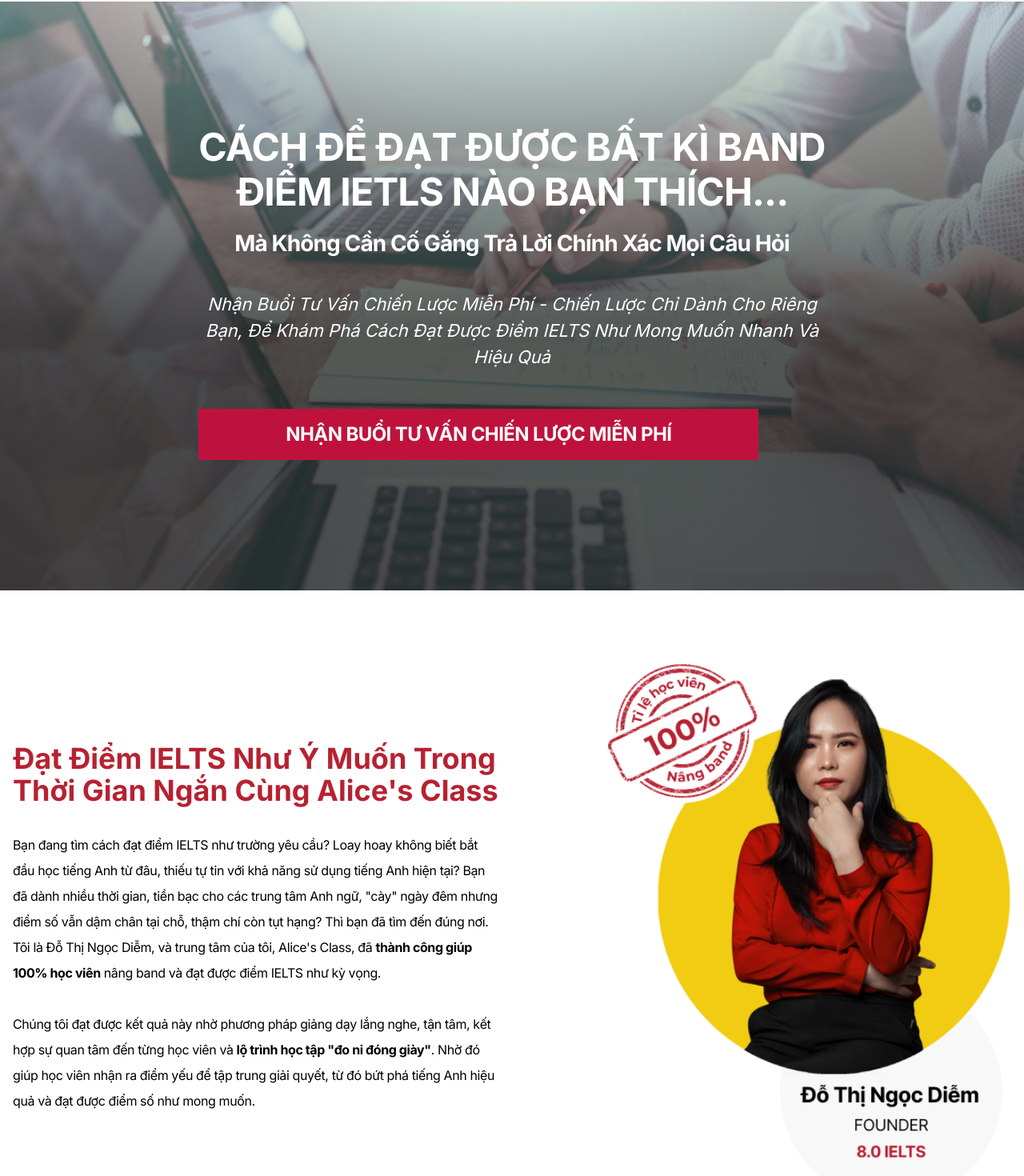
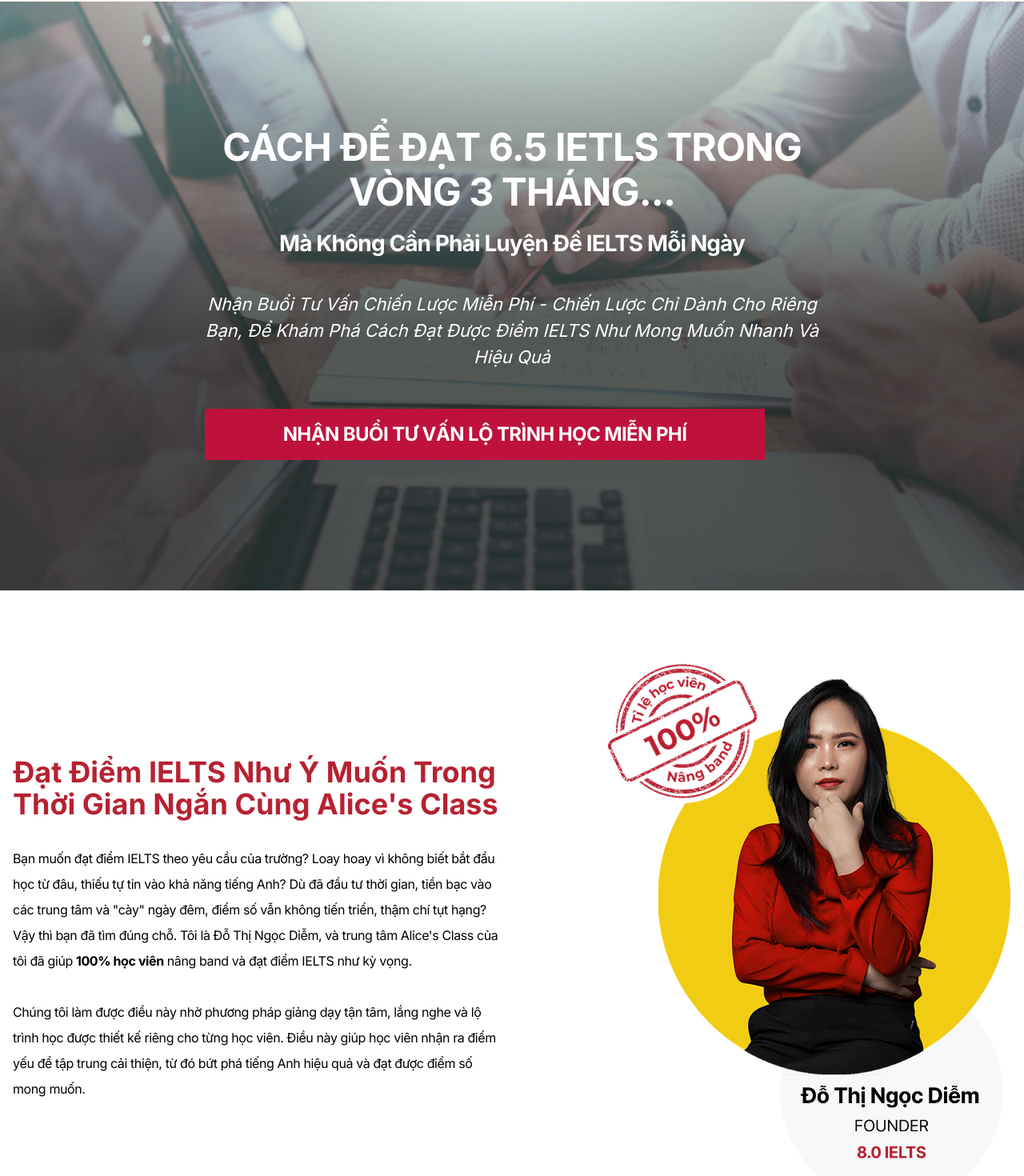
Before and after one commit to UyLeQuoc/alice-s-class, a Next.js app: page / in a window 1280 px wide. Shown: the part 100-1570 px from the top of the page at 80% size. Built offline with nearby package versions, Linux system fonts and the light colour scheme.

Commit message:
Update consultation button text for consistency and clarity across sections

```diff
--- a/src/components/home/alice-class-hero-section.tsx
+++ b/src/components/home/alice-class-hero-section.tsx
@@ -12,10 +12,10 @@ export const AliceClassHeroSection: React.FC = () => {
               Đạt Điểm IELTS Như Ý Muốn Trong Thời Gian Ngắn Cùng Alice&apos;s Class
             </div>
             <div className="mt-8 text-[16px] tracking-tight leading-8">
-              Bạn đang tìm cách đạt điểm IELTS như trường yêu cầu? Loay hoay không biết bắt đầu học tiếng Anh từ đâu, thiếu tự tin với khả năng sử dụng tiếng Anh hiện tại? Bạn đã dành nhiều thời gian, tiền bạc cho các trung tâm Anh ngữ, &quot;cày&quot; ngày đêm nhưng điểm số vẫn dậm chân tại chỗ, thậm chí còn tụt hạng? Thì bạn đã tìm đến đúng nơi. Tôi là Đỗ Thị Ngọc Diễm, và trung tâm của tôi, Alice&apos;s Class, đã <span className="font-bold">thành công giúp 100% học viên</span> nâng band và đạt được điểm IELTS như kỳ vọng.
+              Bạn muốn đạt điểm IELTS theo yêu cầu của trường? Loay hoay vì không biết bắt đầu học từ đâu, thiếu tự tin vào khả năng tiếng Anh? Dù đã đầu tư thời gian, tiền bạc vào các trung tâm và &quot;cày&quot; ngày đêm, điểm số vẫn không tiến triển, thậm chí tụt hạng? Vậy thì bạn đã tìm đúng chỗ. Tôi là Đỗ Thị Ngọc Diễm, và trung tâm Alice&apos;s Class của tôi đã giúp <span className="font-bold">100% học viên</span> nâng band và đạt điểm IELTS như kỳ vọng.
               <br />
               <br />
-              Chúng tôi đạt được kết quả này nhờ phương pháp giảng dạy lắng nghe, tận tâm, kết hợp sự quan tâm đến từng học viên và <span className="font-bold">lộ trình học tập &quot;đo ni đóng giày&quot;</span>. Nhờ đó giúp học viên nhận ra điểm yếu để tập trung giải quyết, từ đó bứt phá tiếng Anh hiệu quả và đạt được điểm số như mong muốn.
+              Chúng tôi làm được điều này nhờ phương pháp giảng dạy tận tâm, lắng nghe và lộ trình học được thiết kế riêng cho từng học viên. Điều này giúp học viên nhận ra điểm yếu để tập trung cải thiện, từ đó bứt phá tiếng Anh hiệu quả và đạt được điểm số mong muốn.
             </div>
           </div>
         </div>
@@ -23,18 +23,38 @@ export const AliceClassHeroSection: React.FC = () => {
         {/* Founder Card Section */}
 
         <div className="
-          col-start-8
-          col-span-5
-        max-md:col-span-12">
+          col-start-8 col-span-5
+          max-md:col-span-12
+          relative flex justify-center items-center">
+          <div className="relative w-full aspect-square">
             <Image
-            src="/assets/person.png"
+              src="/assets/alice.jpg"
               alt="Alice's Class Founder"
               width={2000}
               height={2000}
-            className="object-cover rounded-lg"
+              className="object-cover rounded-lg w-full h-auto z-10"
               quality={100}
             />
+            {/* Khối nội dung tên + chức danh */}
+            {/* <div className="
+                absolute bottom-[10%] right-[10%]
+                md:bottom-[-13%] md:right-[5%]
+                max-sm:bottom-[-13%] max-sm:right-[20px]
+                lg:bottom-[-7%] lg:right-[2%]
+                text-center bg-[#F8F8F8] rounded-full aspect-square flex items-center justify-center flex-col p-8 -z-10">
+              <div className="text-[24px] font-bold mt-2 max-sm:text-[18px]">
+                Đỗ Thị Ngọc Diễm
               </div>
+              <div className="text-[18px] max-sm:text-[16px]">
+                FOUNDER
+              </div>
+              <div className="text-[18px] text-[#B62232] mt-1 font-bold max-sm:text-[16px]">
+                8.0 IELTS
+              </div>
+            </div> */}
+          </div>
+        </div>
+
       </div>
     </section>
   );
--- a/src/components/home/benefit-section.tsx
+++ b/src/components/home/benefit-section.tsx
@@ -90,7 +90,7 @@ export function BenefitSection() {
 
       {/* CTA Button */}
       <div className="flex flex-col self-center mt-8 max-w-full text-lg md:text-2xl tracking-tight text-center w-full lg:w-[700px] max-md:mt-10">
-        <CTAButton text="NHẬN BUỔI TƯ VẤN CHIẾN LƯỢC MIỄN PHÍ" />
+        <CTAButton text="NHẬN BUỔI TƯ VẤN LỘ TRÌNH HỌC MIỄN PHÍ" />
         <div className="self-center mt-2.5 leading-8 text-black max-md:max-w-full text-[18px] md:text-[20px] italic font-bold">
           Tìm hiểu cách bạn chắc chắn nâng được band điểm IELTS  và tự tin sử dụng tiếng Anh vào đời sống thường ngày
         </div>
--- a/src/components/home/consultation-section.tsx
+++ b/src/components/home/consultation-section.tsx
@@ -86,7 +86,7 @@ export interface ConsultationButtonProps {
               bold={content.bold}
             />
             <div className="flex flex-col self-center mt-8 max-w-full text-base md:text-lg tracking-tight text-center w-full lg:w-[700px] max-md:mt-10">
-              <CTAButton text="NHẬN BUỔI TƯ VẤN CHIẾN LƯỢC MIỄN PHÍ" />
+              <CTAButton text="NHẬN BUỔI TƯ VẤN LỘ TRÌNH HỌC MIỄN PHÍ" />
               <div className="self-center mt-2.5 leading-6 md:leading-8 text-black text-[16px] md:text-[18px] italic font-bold">
                 Tìm hiểu cách bạn chắc chắn nâng được band điểm IELTS và tự tin sử dụng tiếng Anh vào đời sống thường ngày
               </div>
--- a/src/components/home/contact-section.tsx
+++ b/src/components/home/contact-section.tsx
@@ -126,7 +126,7 @@ export const ContactFormSection: React.FC = () => {
           </div>
         </div>
         <div className="flex flex-col self-center mt-8 max-w-full text-lg md:text-2xl tracking-tight text-center w-full lg:w-[700px] max-md:mt-10">
-              <CTAButton text="NHẬN BUỔI TƯ VẤN CHIẾN LƯỢC MIỄN PHÍ" />
+              <CTAButton text="NHẬN BUỔI TƯ VẤN LỘ TRÌNH HỌC MIỄN PHÍ" />
               <div className="self-center mt-2.5 leading-8 text-black max-md:max-w-full text-[18px] md:text-[20px] italic font-bold">
                 Tìm hiểu cách bạn chắc chắn nâng được band điểm IELTS và tự tin sử dụng tiếng Anh vào đời sống thường ngày
               </div>
--- a/src/components/home/future-section.tsx
+++ b/src/components/home/future-section.tsx
@@ -30,7 +30,7 @@ export default function FutureSection() {
 
         {/* Right column with text content */}
         <div className="space-y-8 lg:col-span-6">
-          <h1 className="text-2xl md:text-4xl lg:text-5xl font-bold text-[#B62232] leading-tight">
+          <h1 className="text-2xl md:text-4xl lg:text-4xl font-bold text-[#B62232] leading-tight">
             Cuộc Sống Của Bạn Sẽ Thế Nào Nếu Đạt Được Điểm IELTS Mong Muốn
           </h1>
           <div className="space-y-6 text-gray-700">
@@ -50,7 +50,7 @@ export default function FutureSection() {
 
     </section>
     <div className="container flex flex-col self-center mt-8 max-w-full text-lg md:text-2xl tracking-tight text-center w-full lg:w-[700px] max-md:mt-10">
-      <CTAButton text="NHẬN BUỔI TƯ VẤN CHIẾN LƯỢC MIỄN PHÍ" />
+      <CTAButton text="NHẬN BUỔI TƯ VẤN LỘ TRÌNH HỌC MIỄN PHÍ" />
       <div className="self-center mt-2.5 leading-8 text-black max-md:max-w-full text-[18px] md:text-[20px] italic font-bold">
         Tìm hiểu cách bạn chắc chắn nâng được band điểm IELTS và tự tin sử dụng tiếng Anh vào đời sống thường ngày
       </div>
--- a/src/components/home/hero-section.tsx
+++ b/src/components/home/hero-section.tsx
@@ -19,19 +19,19 @@ export const HeroSection = () => {
         <h1 className="mb-4 md:mb-6 text-xl font-bold leading-tight tracking-tight sm:text-2xl md:text-3xl lg:text-4xl flex flex-col gap-4 md:gap-6">
           <div className="flex flex-col gap-1 md:gap-2">
           <span className="md:hidden block text-white text-wrap text-[24px] sm:text-[28px] md:text-[36px] lg:text-[48px]">
-              CÁCH ĐỂ ĐẠT ĐƯỢC BẤT KÌ BAND ĐIỂM IETLS NÀO BẠN THÍCH...
+              CÁCH ĐỂ ĐẠT 6.5 IETLS TRONG VÒNG 3 THÁNG...
             </span>
 
             <span className="hidden md:block text-white text-wrap text-[24px] sm:text-[28px] md:text-[36px] lg:text-[48px]">
-              CÁCH ĐỂ ĐẠT ĐƯỢC BẤT KÌ BAND
+              CÁCH ĐỂ ĐẠT 6.5 IETLS TRONG
             </span>
             <span className="hidden md:block text-white text-wrap text-[24px] sm:text-[28px] md:text-[36px] lg:text-[48px] mt-2">
-              ĐIỂM IETLS NÀO BẠN THÍCH...{" "}
+             VÒNG 3 THÁNG...{" "}
             </span>
           </div>
           <div className="flex flex-col gap-1 md:gap-2">
             <span className="text-white text-wrap text-[16px] sm:text-[18px] md:text-[24px] lg:text-[28px]">
-              Mà Không Cần Cố Gắng Trả Lời Chính Xác Mọi Câu Hỏi
+              Mà Không Cần Phải Luyện Đề IELTS Mỗi Ngày
             </span>
           </div>
         </h1>
@@ -42,7 +42,7 @@ export const HeroSection = () => {
         </p>
 
        <div className="flex flex-col self-center mt-8 max-w-full text-lg md:text-2xl tracking-tight text-center w-full lg:w-[700px] max-md:mt-10">
-                 <CTAButton text="NHẬN BUỔI TƯ VẤN CHIẾN LƯỢC MIỄN PHÍ" />
+                 <CTAButton text="NHẬN BUỔI TƯ VẤN LỘ TRÌNH HỌC MIỄN PHÍ" />
                </div>
       </div>
     </section>
--- a/src/components/home/testimonial-section.tsx
+++ b/src/components/home/testimonial-section.tsx
@@ -93,7 +93,7 @@ export const TestimonialsSection: React.FC = () => {
           ))}
         </div>
         <div className="flex flex-col self-center mt-8 max-w-full text-lg md:text-2xl tracking-tight text-center w-full lg:w-[700px] max-md:mt-10">
-          <CTAButton text="NHẬN BUỔI TƯ VẤN CHIẾN LƯỢC MIỄN PHÍ" />
+          <CTAButton text="NHẬN BUỔI TƯ VẤN LỘ TRÌNH HỌC MIỄN PHÍ" />
           <div className="self-center mt-2.5 leading-8 text-black max-md:max-w-full text-[18px] md:text-[20px] italic font-bold">
             Tìm hiểu cách bạn chắc chắn nâng được band điểm IELTS và tự tin sử dụng tiếng Anh vào đời sống thường ngày
           </div>
--- a/src/components/pop-up.tsx
+++ b/src/components/pop-up.tsx
@@ -125,7 +125,7 @@ export default function PopUpForm({ open, setOpen }: any) {
               <Textarea name="message" placeholder="Câu hỏi thêm (Nếu có)" className="pl-12 min-h-[100px] border-[#B62232] rounded-none" value={formData.message} onChange={handleChange} />
             </div>
             <Button type="submit" className="w-full bg-red-700 text-white hover:bg-red-800 rounded-none" disabled={loading}>
-              {loading ? "Đang gửi..." : "NHẬN BUỔI TƯ VẤN CHIẾN LƯỢC MIỄN PHÍ"}
+              {loading ? "Đang gửi..." : "NHẬN BUỔI TƯ VẤN LỘ TRÌNH HỌC MIỄN PHÍ"}
             </Button>
           </form>
         </DialogContent>
```
Also changed, not shown: public/assets/alice.jpg (added), public/assets/person.png. Lines whose indentation alone changed are shown as unchanged.
